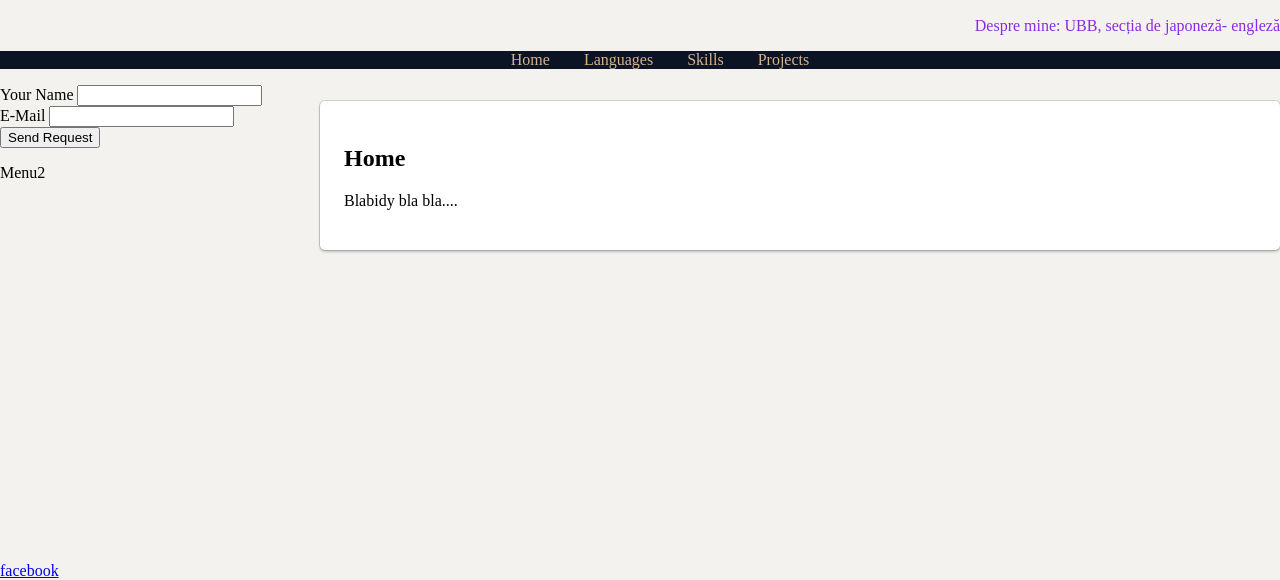
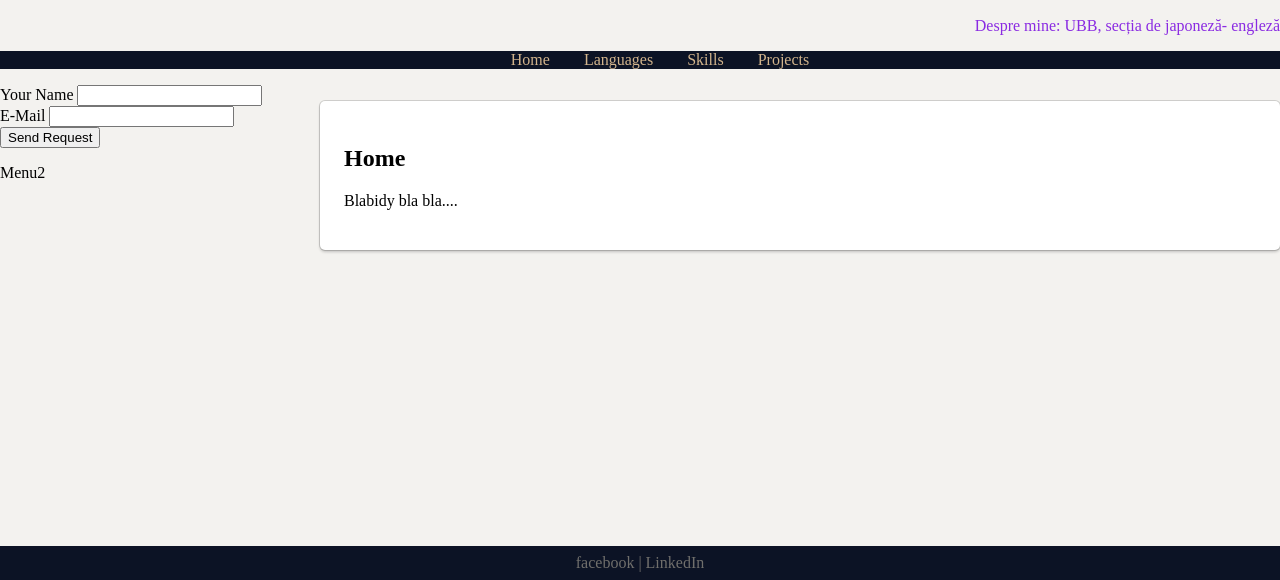
Before and after one commit to alestanescu/alestanescu.github.io, a plain HTML site: page index.html in a window 1280 px wide. Shown: the part 220-800 px from the top of the page. Drawn offline with Linux system fonts and the light colour scheme.

Commit message:
improvements css

```diff
--- a/index.html
+++ b/index.html
@@ -83,7 +83,8 @@
         </div>
     </section>
     <footer>
-        <a href="https://www.facebook.com/ale.stanescu21" target="_blank">facebook</a>
+        <a href="https://www.facebook.com/ale.stanescu21" target="_blank">facebook</a> |
+        <a href="" target="_blank">LinkedIn</a>
     </footer>
 
     <script>
--- a/style.css
+++ b/style.css
@@ -1,22 +1,3 @@
-
-/* header,
-        footer {
-            padding: 4px;
-            margin: 2px;
-            border: 1px solid blue;
-        }
-
-        #content div,
-        #side-menu section {
-            padding: 4px;
-            margin: 2px;
-            border: 1px solid red;
-        }
-
-        #side-menu section {
-            border: 1px solid green;
-        } */
-
 html {
     height: 100%;
 }
@@ -44,6 +25,18 @@
 
 #main {
     flex: 3;
+}
+
+footer {
+    text-align: center;
+    background-color: rgb(12, 19, 37);
+    padding: 8px;
+    color: #706f6c;
+}
+
+footer a {
+    color: #706f6c;
+    text-decoration: none;
 }
 
 #motto {
```
Lines whose indentation alone changed are shown as unchanged.
